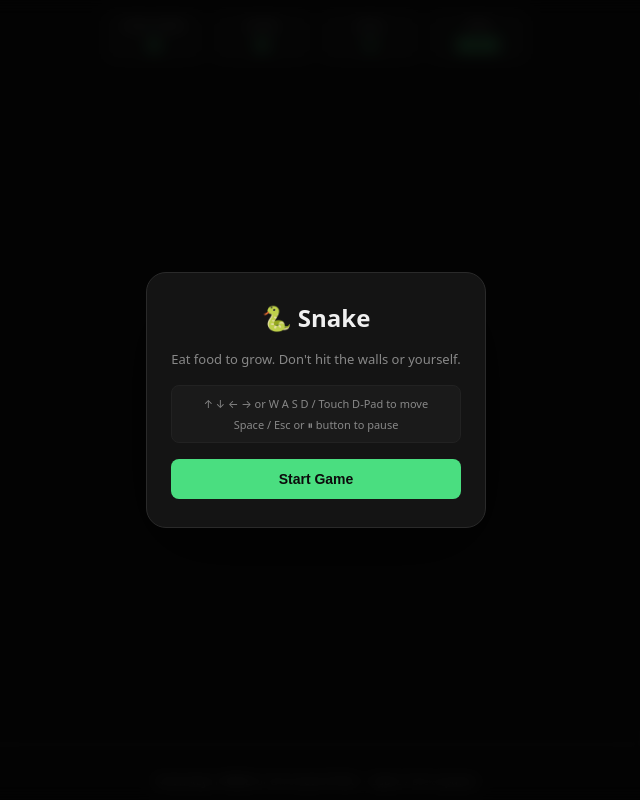
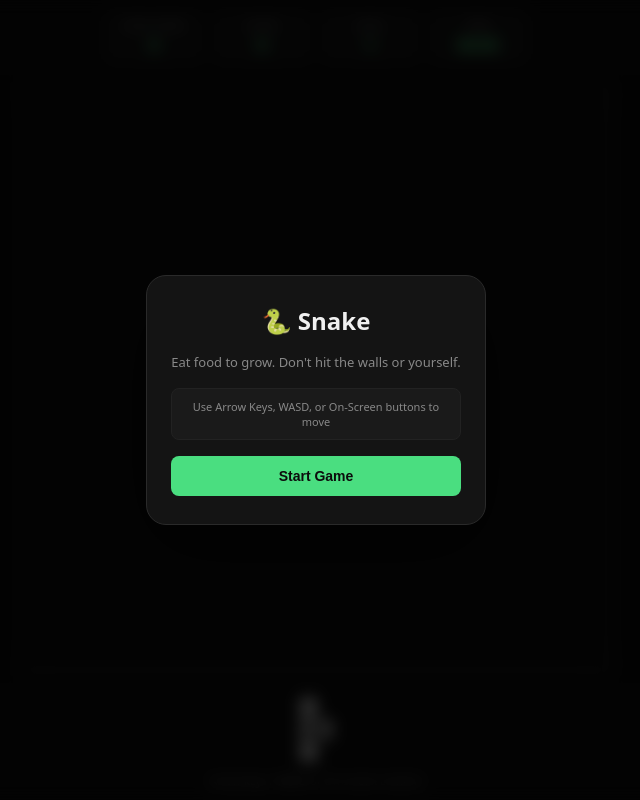
Before and after one commit to SatyamAkkk/Snake-Game, a plain HTML site: page index.html in a window 1280 px wide. Shown: the whole page, without its empty margins (324-964 px from the left). Drawn offline with Linux system fonts and the light colour scheme.

Commit message:
Update index.html

```diff
--- a/index.html
+++ b/index.html
@@ -33,18 +33,19 @@
       <div class="board"></div>
     </div>
 
-    <!-- On-Screen Touch D-Pad Controls for Mobile/Tablet -->
-    <div class="touch-controls">
-      <button class="d-btn d-up" data-dir="up">▲</button>
-      <div class="d-row">
-        <button class="d-btn d-left" data-dir="left">◀</button>
-        <button class="d-btn d-pause" id="btn-touch-pause">⏸</button>
-        <button class="d-btn d-right" data-dir="right">▶</button>
+    <!-- On-screen D-Pad Controls for Small/Medium Devices -->
+    <div class="controls-container">
+      <div class="dpad">
+        <button class="dpad-btn btn-up" data-dir="up" aria-label="Up">▲</button>
+        <div class="dpad-middle">
+          <button class="dpad-btn btn-left" data-dir="left" aria-label="Left">◀</button>
+          <button class="dpad-btn btn-right" data-dir="right" aria-label="Right">▶</button>
+        </div>
+        <button class="dpad-btn btn-down" data-dir="down" aria-label="Down">▼</button>
       </div>
-      <button class="d-btn d-down" data-dir="down">▼</button>
     </div>
 
-    <p class="controls-hint">Arrow keys / WASD or On-screen D-Pad &nbsp;·&nbsp; Space / Esc to pause</p>
+    <p class="controls-hint">Arrow keys / WASD or On-screen controls</p>
   </main>
 
   <div class="modal">
@@ -52,8 +53,7 @@
       <h2>🐍 Snake</h2>
       <p>Eat food to grow. Don't hit the walls or yourself.</p>
       <div class="key-hints">
-        <span>↑ ↓ ← → or W A S D / Touch D-Pad to move</span>
-        <span>Space / Esc or ⏸ button to pause</span>
+        <span>Use Arrow Keys, WASD, or On-Screen buttons to move</span>
       </div>
       <button class="btn btn-start">Start Game</button>
     </div>
@@ -65,11 +65,6 @@
     </div>
   </div>
 
-  <div class="pause-overlay">
-    <h2>Paused</h2>
-    <p>Press Space/Esc or tap Pause to resume</p>
-  </div>
-
   <script src="script.js"></script>
 </body>
 
```
